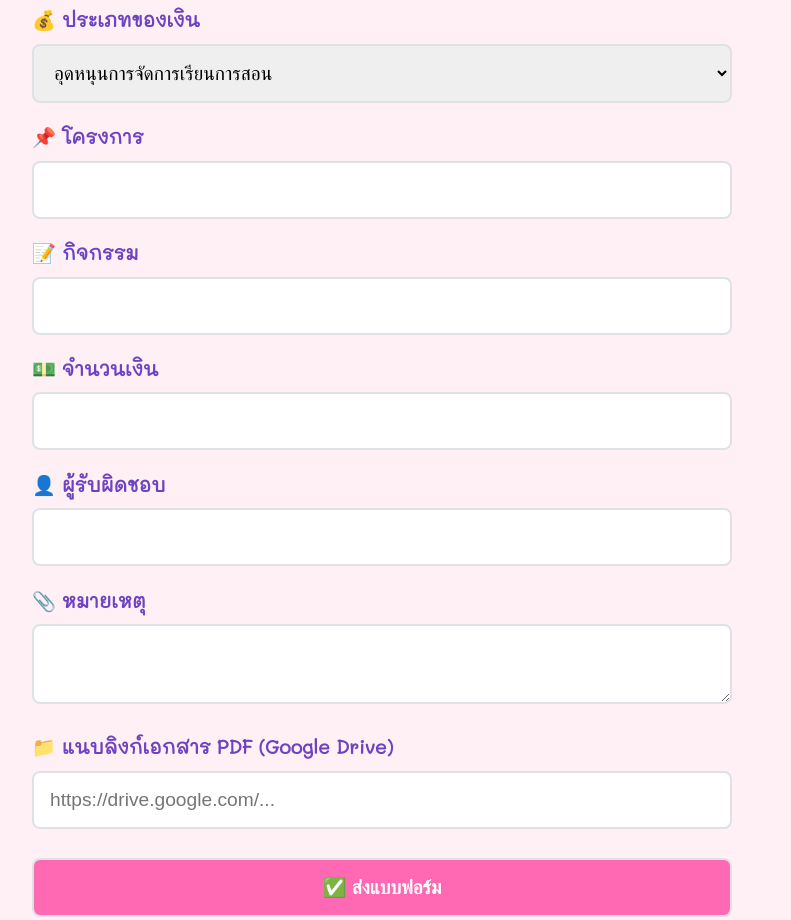
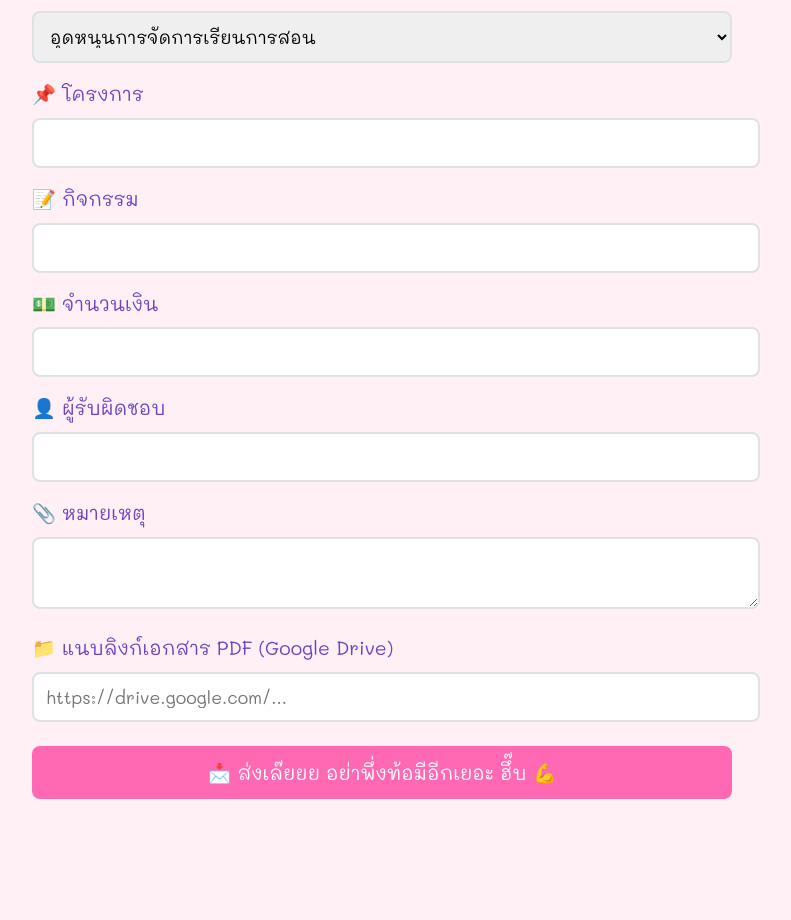
Before and after one commit to pookunngam/budget-form-2568, a plain HTML site: page index.html in a window 1280 px wide. Shown: the part 482-1402 px from the top of the page, without its empty margins (258-1049 px from the left). After the commit the page ends 1313 px from the top, so only its background shows below. Drawn offline with Linux system fonts and the light colour scheme.

Commit message:
Update index.html

```diff
--- a/index.html
+++ b/index.html
@@ -24,39 +24,32 @@
 
   label {
     display: block;
-    margin-top: 1.2rem;
+    margin-top: 1rem;
     color: #6f42c1;
-    font-weight: bold;
   }
 
   input, select, textarea, button {
     width: 100%;
-    padding: 1rem;
+    padding: 12px;
     margin-top: 0.5rem;
-    font-size: 1.2rem;
     border: 2px solid #dee2e6;
     border-radius: 8px;
-    box-sizing: border-box;
-  }
-
-  textarea {
-    resize: vertical;
+    font-size: 1.1rem;
+    font-family: 'Mali', 'Prompt', sans-serif; /* 👈 ใส่ตรงนี้ให้ทุกช่องรวมถึง select ใช้ฟอนต์เดียวกัน */
   }
 
   button {
-    background-color: #ff69b4;
-    color: white;
-    margin-top: 1.8rem;
-    cursor: pointer;
-    font-weight: bold;
-  }
-
-  #result {
-    margin-top: 1.5rem;
-    text-align: center;
-    font-weight: bold;
-    color: green;
-  }
+  background-color: #ff69b4;
+  color: white;
+  font-size: 1.2rem;
+  font-family: 'Mali', 'Prompt', sans-serif; /* ✅ ใช้ฟอนต์เดียวกัน */
+  padding: 14px;
+  border: none;
+  border-radius: 8px;
+  margin-top: 1.5rem;
+  cursor: pointer;
+  width: 100%;
+}
 </style>
 </head>
 <body>
@@ -102,7 +95,7 @@
     <label>📁 แนบลิงก์เอกสาร PDF (Google Drive)</label>
     <input type="url" name="เอกสารแนบ" placeholder="https://drive.google.com/..." required>
 
-    <button type="submit">✅ ส่งแบบฟอร์ม</button>
+    <button type="submit">📩 ส่งเล๊ยยย อย่าพึ่งท้อมีอีกเยอะ ฮึ๊บ 💪</button>
   </form>
 
   <div id="result"></div>
```
